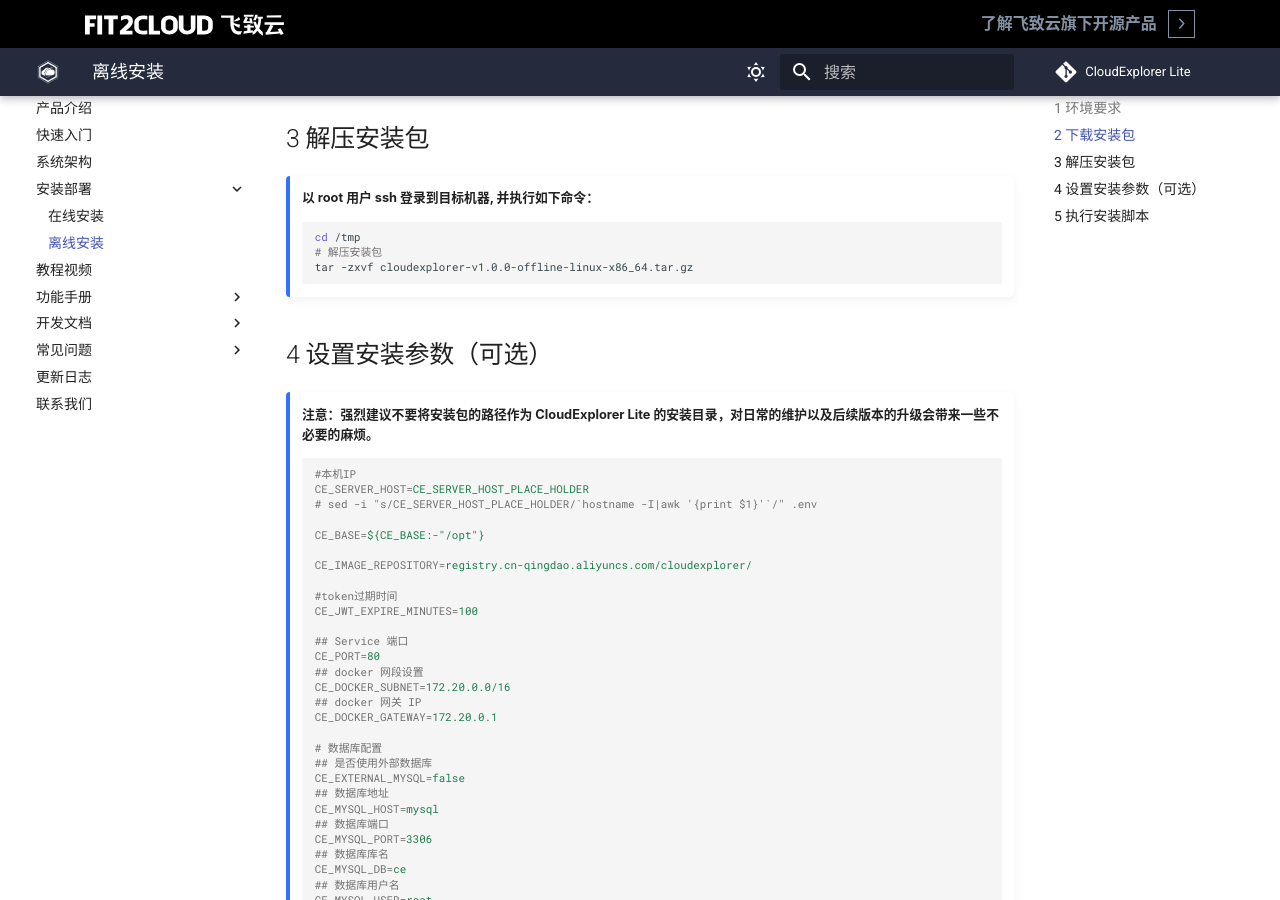
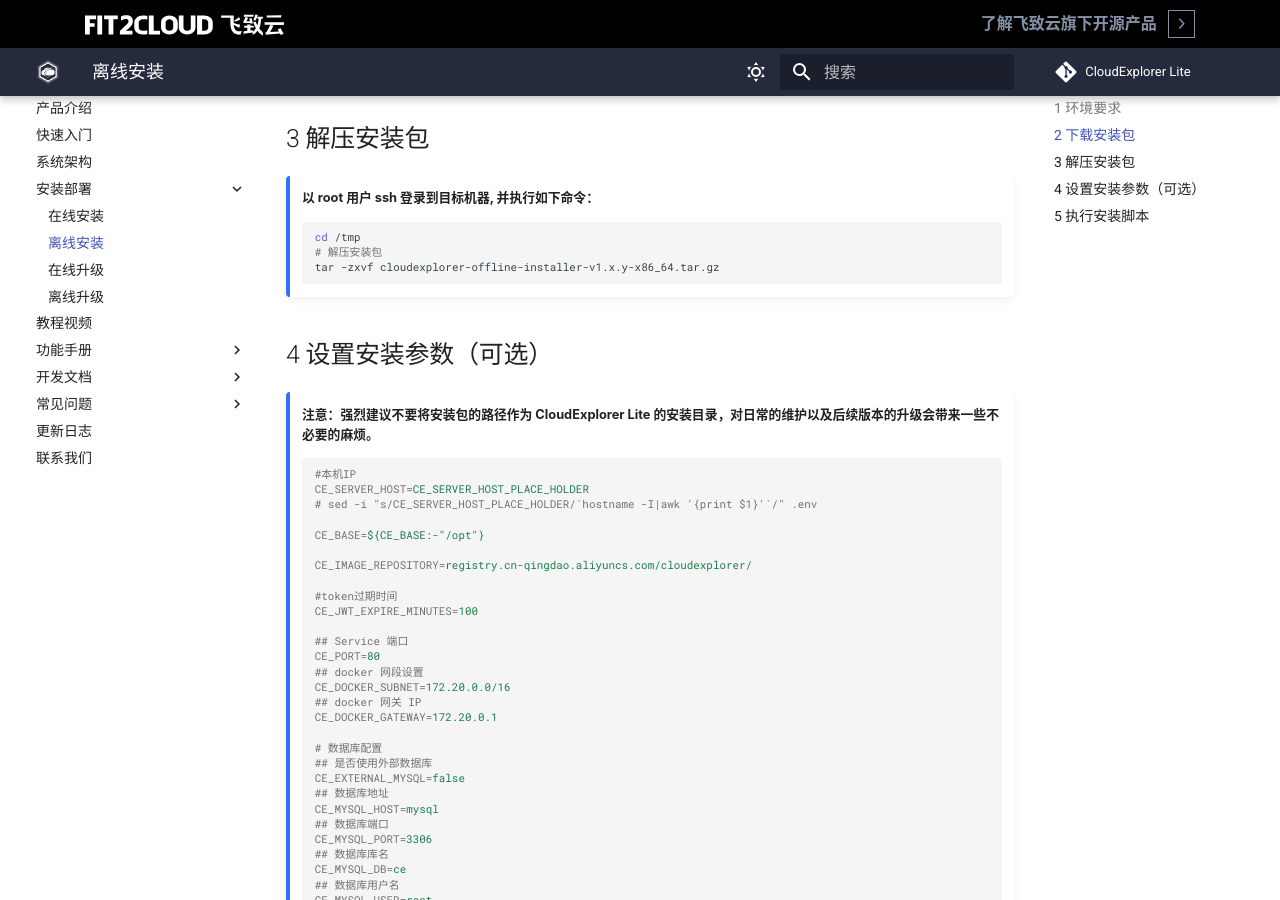
Before and after one commit to CloudExplorer-Dev/docs, an MkDocs documentation site: the page built from docs/installation/offline_installation.md, in a window 1280 px wide and 900 px high, scrolled down 477 px. Built offline with MkDocs 1.6.1 and Material for MkDocs 9.7.7, drawn with Linux system fonts in a browser that asks for light colours; the version menu is left out; some of the changed text lies outside the part shown.

Commit message:
feat: 升级文档

````diff
--- a/docs/installation/offline_installation.md
+++ b/docs/installation/offline_installation.md
@@ -22,7 +22,7 @@
     ```sh
     cd /tmp
     # 解压安装包
-    tar -zxvf cloudexplorer-v1.0.0-offline-linux-x86_64.tar.gz
+    tar -zxvf cloudexplorer-offline-installer-v1.x.y-x86_64.tar.gz
     ```
 
 ## 4 设置安装参数（可选）
@@ -119,7 +119,7 @@
 !!! Abstract ""
     ```sh
     # 进入安装包目录
-    cd cloudexplorer-v1.0.0-offline-linux-x86_64
+    cd cloudexplorer-offline-installer-v1.x.y-x86_64
     # 运行安装脚本
     bash install.sh
     ```
--- a/mkdocs.yml
+++ b/mkdocs.yml
@@ -46,6 +46,8 @@ nav:
     - 安装部署:
         - 在线安装: installation/online_installation.md
         - 离线安装: installation/offline_installation.md
+        - 在线升级: installation/online_upgrade.md
+        - 离线升级: installation/offline_upgrade.md
     - 教程视频: best_practices.md
     - 功能手册:
         - 通用功能: user_manual/general.md
````
Also changed, not shown: README.md (+2 -0 lines), docs/installation/offline_upgrade.md (added, +11 -0 lines), docs/installation/online_upgrade.md (added, +9 -0 lines).
